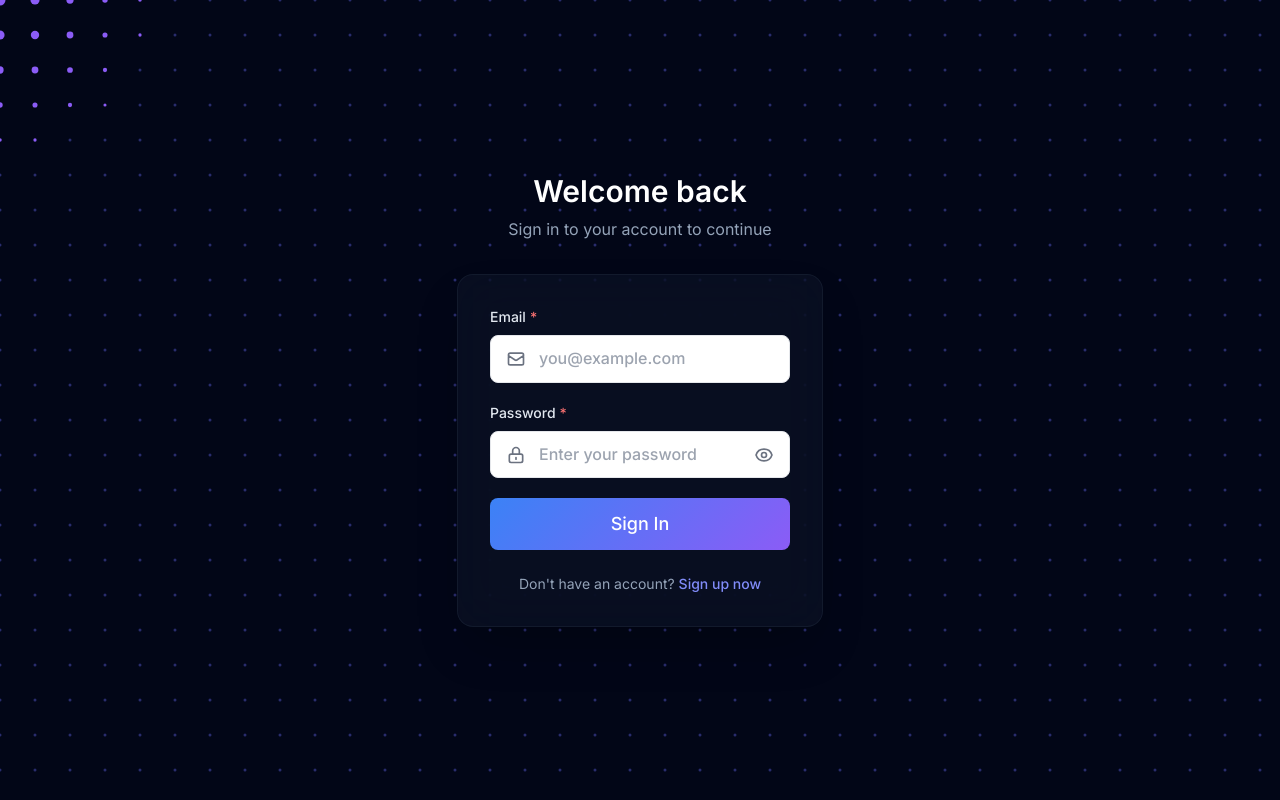
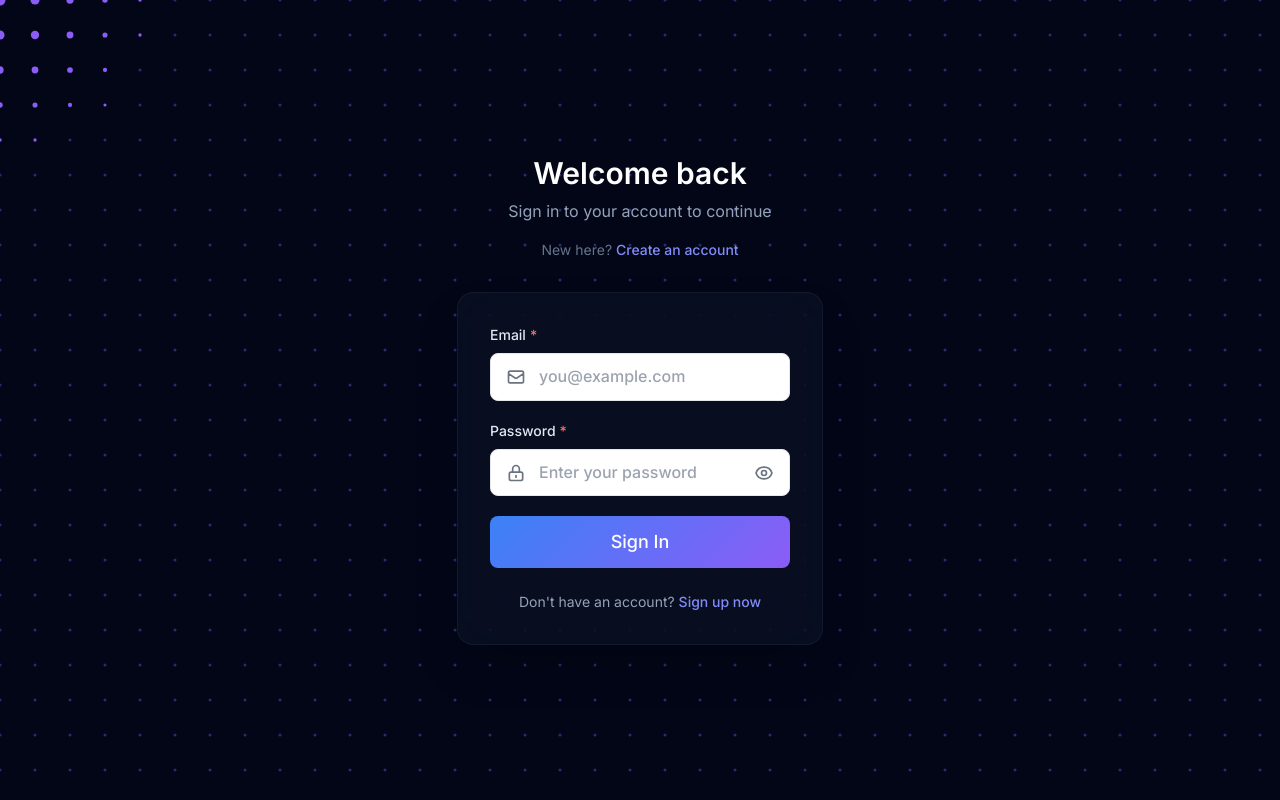
Before and after one commit to tiemytime/enginow_frontend, a React (Vite) app: page /login in a window 1280 px wide. Built offline with nearby package versions, Linux system fonts and the light colour scheme; no server answers; a web font is replaced by a local one.

Commit message:
auth form updates

```diff
--- a/src/components/auth/LoginForm.jsx
+++ b/src/components/auth/LoginForm.jsx
@@ -89,7 +89,13 @@ const LoginForm = () => {
       showSuccess(result.message);
       navigate('/dashboard');
     } else {
-      showError(result.message);
+      // Check if error is due to invalid credentials
+      if (result.message === 'Invalid credentials' ||
+          result.message?.toLowerCase().includes('invalid')) {
+        showError('Invalid email or password. New user? Try signing up!');
+      } else {
+        showError(result.message);
+      }
 
       // Set field-specific errors if available
       if (result.errors) {
@@ -112,6 +118,17 @@ const LoginForm = () => {
         <p className="text-slate-400">
           Sign in to your account to continue
         </p>
+
+        {/* New user hint */}
+        <div className="mt-4 text-sm text-slate-500">
+          New here?{' '}
+          <Link
+            to="/signup"
+            className="text-indigo-400 hover:text-indigo-300 transition-colors font-medium"
+          >
+            Create an account
+          </Link>
+        </div>
       </div>
 
       {/* Form */}
```
